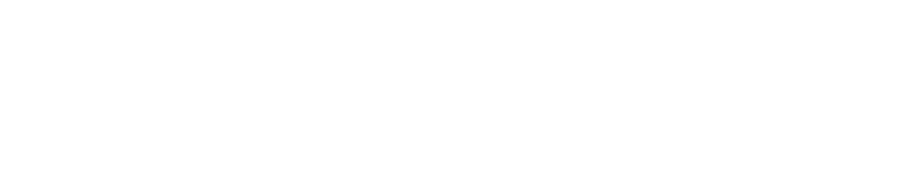
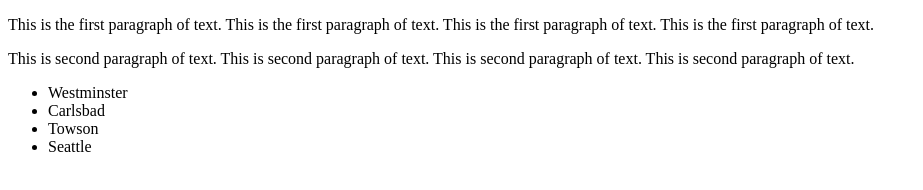
Before and after one commit to elburge1/html-exercise, a plain HTML site: page index.html in a window 1280 px wide. Shown: the whole page, without its empty margins (0-923 px from the left). Drawn offline with Linux system fonts and the light colour scheme.

Commit message:
some stuff and things

```diff
--- a/index.html
+++ b/index.html
@@ -4,6 +4,18 @@
 
   </head>
   <body>
+        <p>This is the first paragraph of text. This is the first paragraph of text.
+        This is the first paragraph of text. This is the first paragraph of text.
+      </p>
 
+    <p>This is second paragraph of text. This is second paragraph of text.
+      This is second paragraph of text. This is second paragraph of text.
+    </p>
+    <ul>
+      <li>Westminster</li>
+      <li>Carlsbad</li>
+      <li>Towson</li>
+      <li>Seattle</li>
+    </ul>
   </body>
 </html>
```
